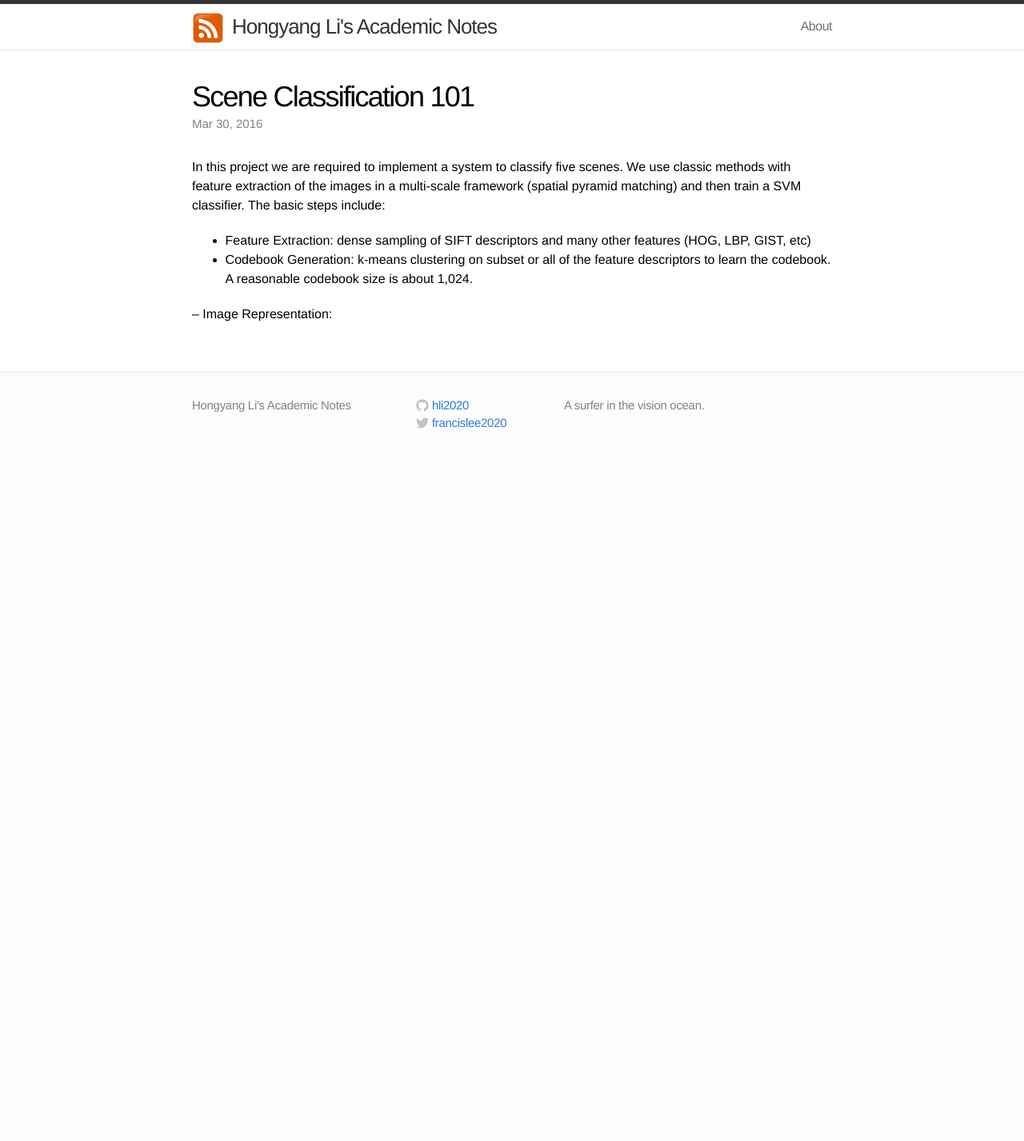
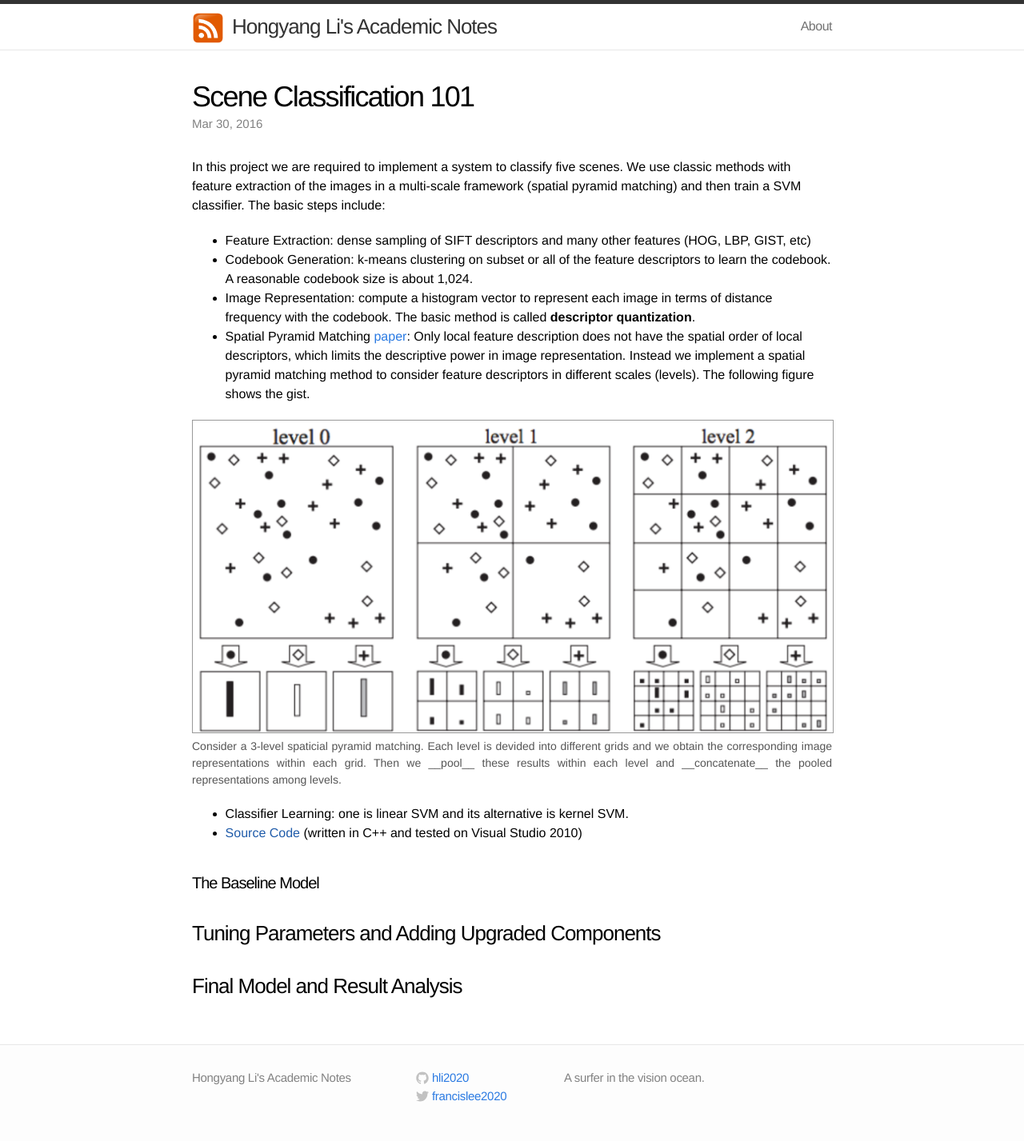
Before and after one commit to hli2020/hli2020.github.io, a Jekyll site: the page built from _posts/2016-03-30-cls.md, in a window 1280 px wide. Shown: the whole page at 80% size. Built offline with Jekyll 4.4.1, drawn with Linux system fonts in a browser that asks for light colours; before the commit the page ends 900 px from its top, so only the background shows below that.

Commit message:
tiny update in scene

```diff
--- a/_posts/2016-03-30-cls.md
+++ b/_posts/2016-03-30-cls.md
@@ -13,4 +13,26 @@ In this project we are required to implement a system to classify five scenes. W
 
 - Codebook Generation: k-means clustering on subset or all of the feature descriptors to learn the codebook. A reasonable codebook size is about 1,024.
 
--- Image Representation:
+- Image Representation: compute a histogram vector to represent each image in terms of distance frequency with the codebook. The basic method is called __descriptor quantization__.
+
+- Spatial Pyramid Matching [paper](http://www-cvr.ai.uiuc.edu/ponce_grp/publication/paper/cvpr06b.pdf):
+Only local feature description does not have the spatial order of local descriptors, which limits the descriptive power in image representation. Instead we implement a spatial pyramid matching method to consider feature descriptors in different scales (levels). The following figure shows the gist.
+
+<div class="imgcap">
+<img src="/assets/cls/spm.png">
+<div class="thecap" style="text-align:justify">Consider a 3-level spaticial pyramid matching. Each level is devided into different grids and we obtain the corresponding image representations within each grid. Then we __pool__ these results within each level and __concatenate__ the pooled representations among levels.</div>
+</div>
+
+- Classifier Learning: one is linear SVM and its alternative is kernel SVM.
+
+
+* [Source Code]() (written in C++ and tested on Visual Studio 2010)
+
+#### The Baseline Model
+
+
+### Tuning Parameters and Adding Upgraded Components
+
+
+
+### Final Model and Result Analysis
```
Also changed, not shown: assets/cls/spm.png (added).
